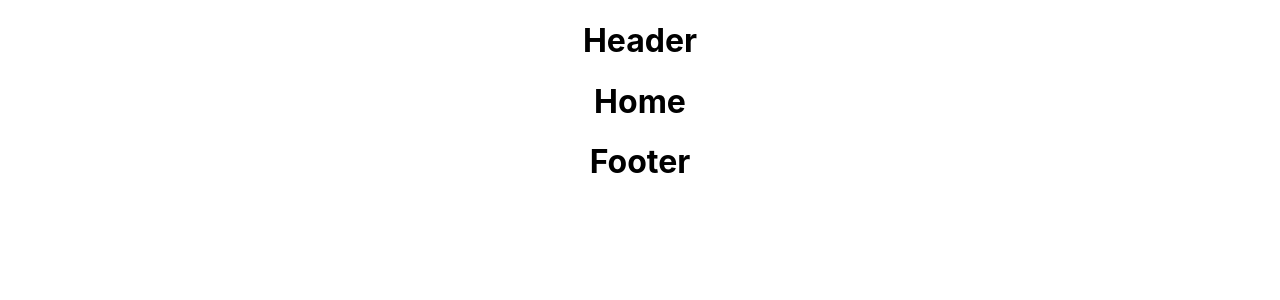
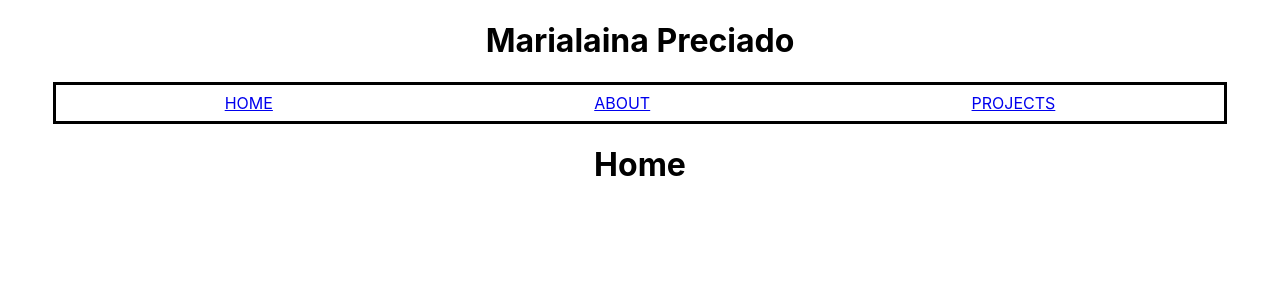
Before and after one commit to Marialaina/portfolio-frontend, a React (Create React App) app: page / in a window 1280 px wide. Shown: the top 300 px of the page. Built offline with nearby package versions, Linux system fonts and the light colour scheme.

Commit message:
frotend complete

```diff
--- a/package.json
+++ b/package.json
@@ -8,6 +8,7 @@
     "@testing-library/user-event": "^12.8.3",
     "react": "^17.0.2",
     "react-dom": "^17.0.2",
+    "react-router-dom": "^5.2.0",
     "react-scripts": "4.0.3",
     "web-vitals": "^1.1.2"
   },
--- a/src/App.js
+++ b/src/App.js
@@ -26,7 +26,7 @@ const App = () => {
                 <About URL={URL} />
             </Route>
             </Switch>
-            <Footer />
+            {/* <Footer /> */}
         </div>
     );
 }
--- a/src/components/Header.js
+++ b/src/components/Header.js
@@ -1,5 +1,31 @@
-const Header = () => {
-    return <h1> Header </h1>
+import { Link } from "react-router-dom";
+
+const Header = (props) => {
+    const navStyle = {
+        display: "flex",
+        justifyContent: "space-around",
+        border: "3px solid black",
+        padding: "8px",
+        width: "90%",
+        margin: "auto",
+    };
+
+    return (
+        <header>
+        <h1>Marialaina Preciado</h1>
+        <nav style={navStyle}>
+            <Link to="/">
+                <div>HOME</div>
+            </Link>
+            <Link to="/about">
+                <div>ABOUT</div>
+            </Link>
+            <Link to="/projects">
+                <div>PROJECTS</div>
+            </Link>
+        </nav>
+        </header>
+    );
 }
 
 export default Header;
--- a/src/pages/About.js
+++ b/src/pages/About.js
@@ -1,5 +1,31 @@
+import { useState, useEffect } from "react";
+
 const About = (props) => {
-    return <h1>About</h1>
+    //creating state to hold the data
+    const [about, setAbout] = useState(null);
+
+    //creating function to make api call
+    const getAboutData = async () => {
+        const response = await fetch(props.URL + "about");
+        const data = await response.json();
+        //set the about state to the data
+        setAbout(data);
+    };
+
+    // make an initial call for the data inside a useEffect, so it only happens once on component load
+    useEffect(() => getAboutData(), []);
+
+    //define a function that will return the JSX needed once we get the data
+    const loaded = () => (
+        <div>
+            <h2>{about.name}</h2>
+            <img src={about.headshot} />
+            <h3>{about.email}</h3>
+            <p>{about.bio}</p>
+        </div>
+    );
+
+    return about ? loaded() : <h1>Loading...</h1>;
 }
 
 export default About;
--- a/src/pages/Projects.js
+++ b/src/pages/Projects.js
@@ -1,5 +1,39 @@
-const Projects = (props) => {
-    return <h1>Projects</h1>
+import { useState, useEffect } from "react";
+
+function Projects(props) {
+  // create state to hold projects
+  const [projects, setProjects] = useState(null);
+
+  //create function to make api call
+  const getProjectsData = async () => {
+    //make api call and get response
+    const response = await fetch(props.URL + "projects");
+    // turn response into javascript object
+    const data = await response.json();
+    // set the projects state to the data
+    setProjects(data);
+  };
+
+  // make an initial call for the data inside a useEffect, so it only happens once on component load
+  useEffect(() => getProjectsData(), []);
+
+  // define a function that will return the JSX needed once we get the data
+  const loaded = () => {
+    return projects.map((project) => (
+      <div>
+        <h1>{project.name}</h1>
+        <img src={project.image} />
+        <a href={project.git}>
+          <button>Github</button>
+        </a>
+        <a href={project.live}>
+          <button>live site</button>
+        </a>
+      </div>
+    ));
+  };
+
+  return projects ? loaded() : <h1>Loading...</h1>;
 }
 
 export default Projects;
```
Also changed, not shown: 1 other file (tests, documents, lock files or other folders).
